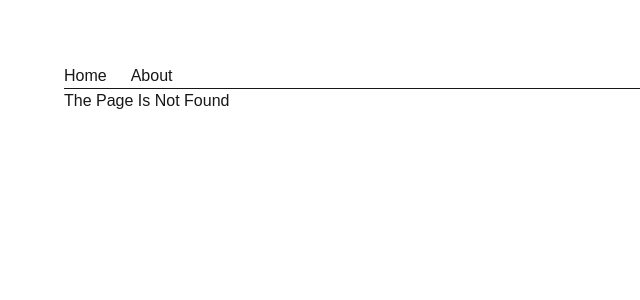
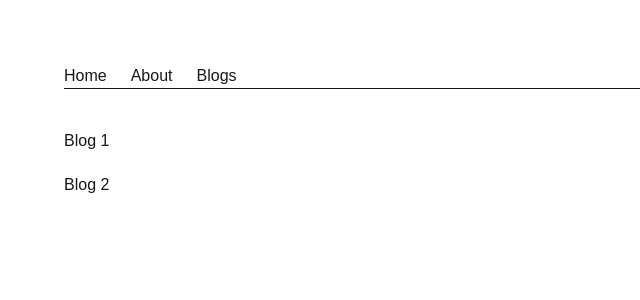
Before and after one commit to fesabelilla/next-js, a Next.js app in the folder nextjs-app/: page /blogs in a window 1280 px wide. Before the commit this address had no page. Shown: the top 300 px of the page, without its empty margins (0-640 px from the left). Built offline with nearby package versions, Linux system fonts and the light colour scheme.

Commit message:
Dynamic Routing Added

```diff
--- /dev/null
+++ b/nextjs-app/app/blogs/[id]/page.js
@@ -0,0 +1,4 @@
+export default async function BlogPage({ params }) {
+  const { id } = await params;
+  return <div className="mt-6">This is blog page {id}</div>;
+}
--- /dev/null
+++ b/nextjs-app/app/blogs/layout.js
@@ -0,0 +1,3 @@
+export default function BlogLayout({ children }) {
+  return <div>{children}</div>;
+}
--- /dev/null
+++ b/nextjs-app/app/blogs/page.js
@@ -0,0 +1,28 @@
+import Link from "next/link";
+
+export default function Blogs() {
+  const blogs = [
+    {
+      id: 1,
+      title: "Blog 1",
+      description: "Blog 1 Description",
+    },
+    {
+      id: 2,
+      title: "Blog 2",
+      description: "Blog 2 Description",
+    },
+  ];
+
+  return (
+    <main className="mt-10">
+      <ul>
+        {blogs.map((blog) => (
+          <li className="mb-5" key={blog.id}>
+            <Link href={`/blogs/${blog.id}`}>{blog.title}</Link>
+          </li>
+        ))}
+      </ul>
+    </main>
+  );
+}
--- a/nextjs-app/app/layout.js
+++ b/nextjs-app/app/layout.js
@@ -28,6 +28,9 @@ export default function RootLayout({ children }) {
           <li>
             <Link href="/about">About</Link>
           </li>
+          <li>
+            <Link href="/blogs">Blogs</Link>
+          </li>
         </ul>
         <hr />
         {children}
```
